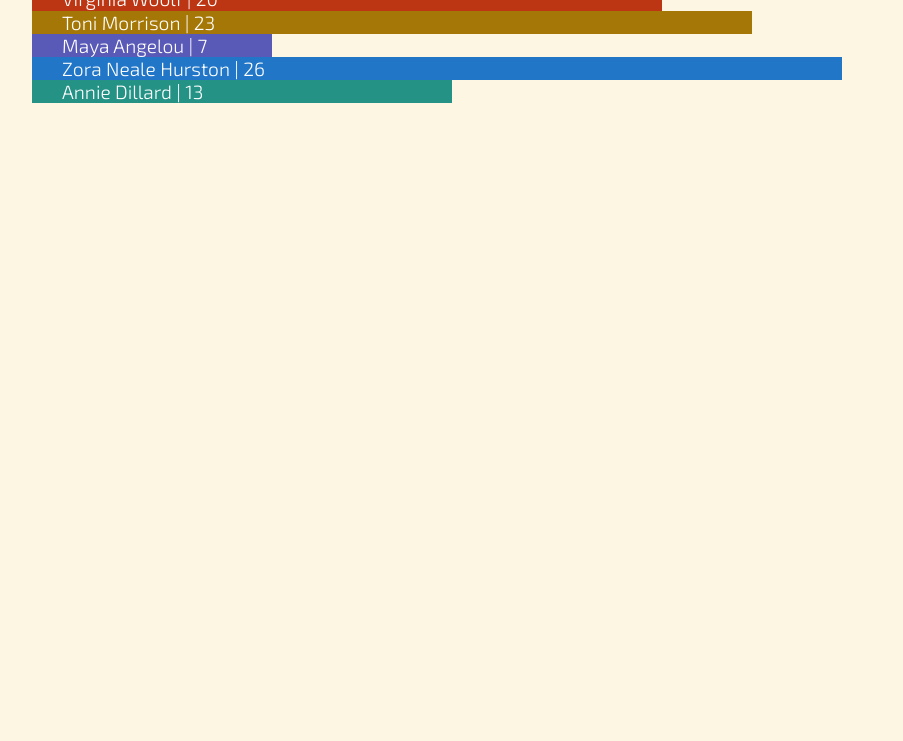
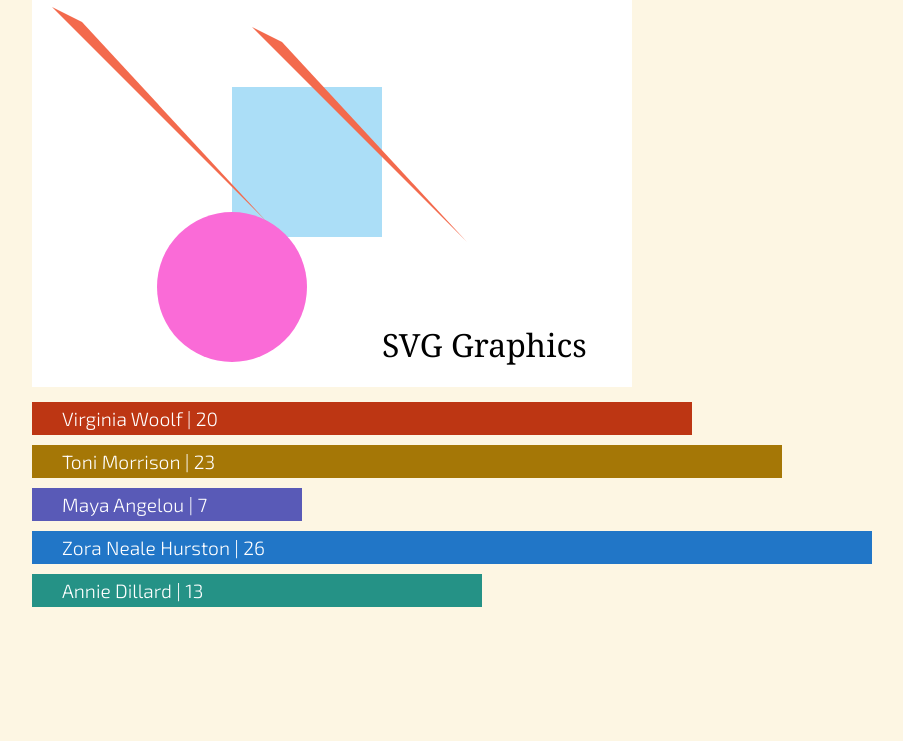
Before and after one commit to annafractuous/d3-practice, a plain HTML site: page index.html in a window 1280 px wide. Shown: the part 59-800 px from the top of the page, without its empty margins (96-999 px from the left). Drawn offline with Linux system fonts and the light colour scheme.

Commit message:
playing with SVG primitives

```diff
--- a/index.html
+++ b/index.html
@@ -9,6 +9,17 @@
 <body>
     <div class="container">
         <h2>D3 Practice</h2>
+        <svg height="400" width="600" style="background:#fff">
+            <rect x="200" y="100" width="150" height="150" style="fill:#ABDEF7" />
+            <circle cx="200" cy="300" r="75" style="fill:#FA6BD7" />
+            <g id="triangle">
+                <polyline points="20 20, 235 235, 50 35" style="fill: #F36A4D" />
+            </g>
+            <text x="350" y="370" font-family="Georgia" font-size="32" fill="#A67GBE">
+                SVG Graphics
+            </text>
+            <use xlink:href="#triangle" x="200" y="20" />
+        </svg>
         <section id="chart">
         </section>
     </div>
--- a/scripts/script.js
+++ b/scripts/script.js
@@ -22,6 +22,6 @@ d3.select('#chart')
     .enter().append('div')
         .classed('item', true)
         .text(function(d) { return d.name + " | " + d.booksCount })
-        .style('color', 'white')
         .style('width', function(d) { return d.booksCount * 30 + "px" })
         .style('background', function(d) { return d.color })
+        .style('color', 'white')
--- a/styles/d3.css
+++ b/styles/d3.css
@@ -4,7 +4,8 @@
 }
 
 .item {
-  padding-left: 30px;
+  padding: 5px 30px;
+  margin-top: 10px
 }
 
 .bigger {
```
